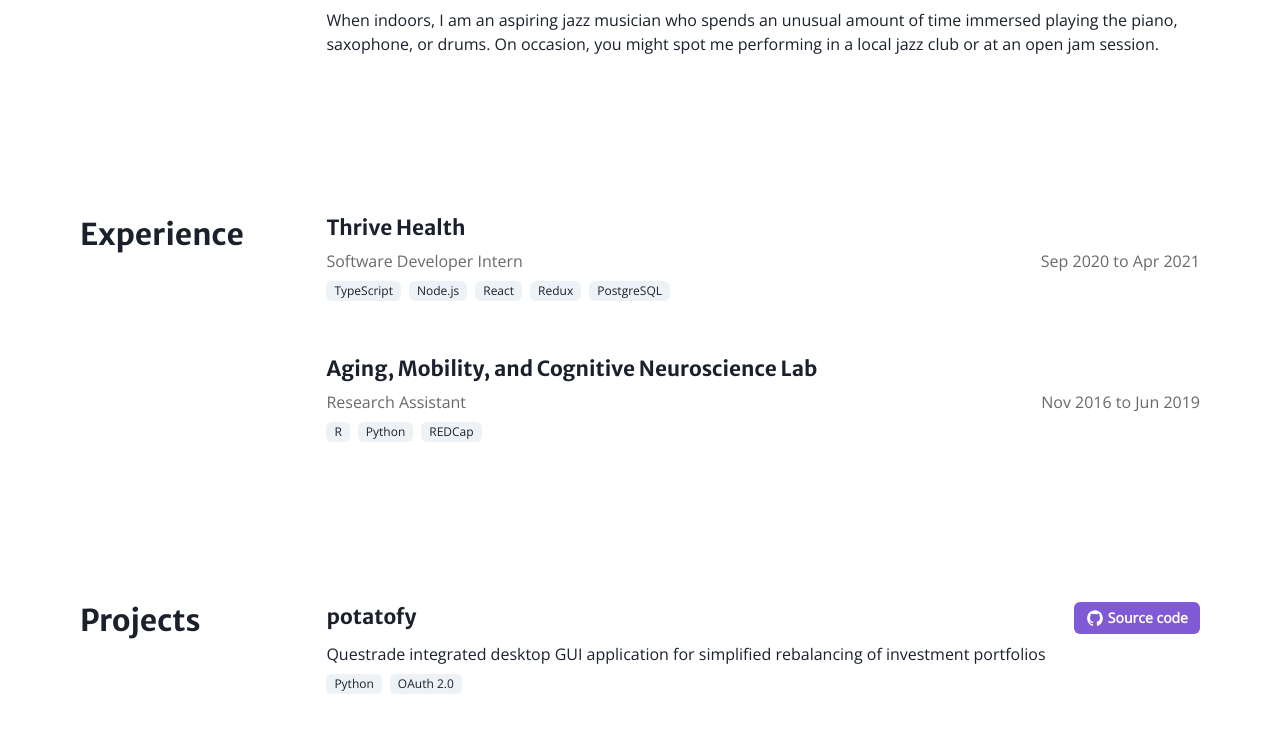
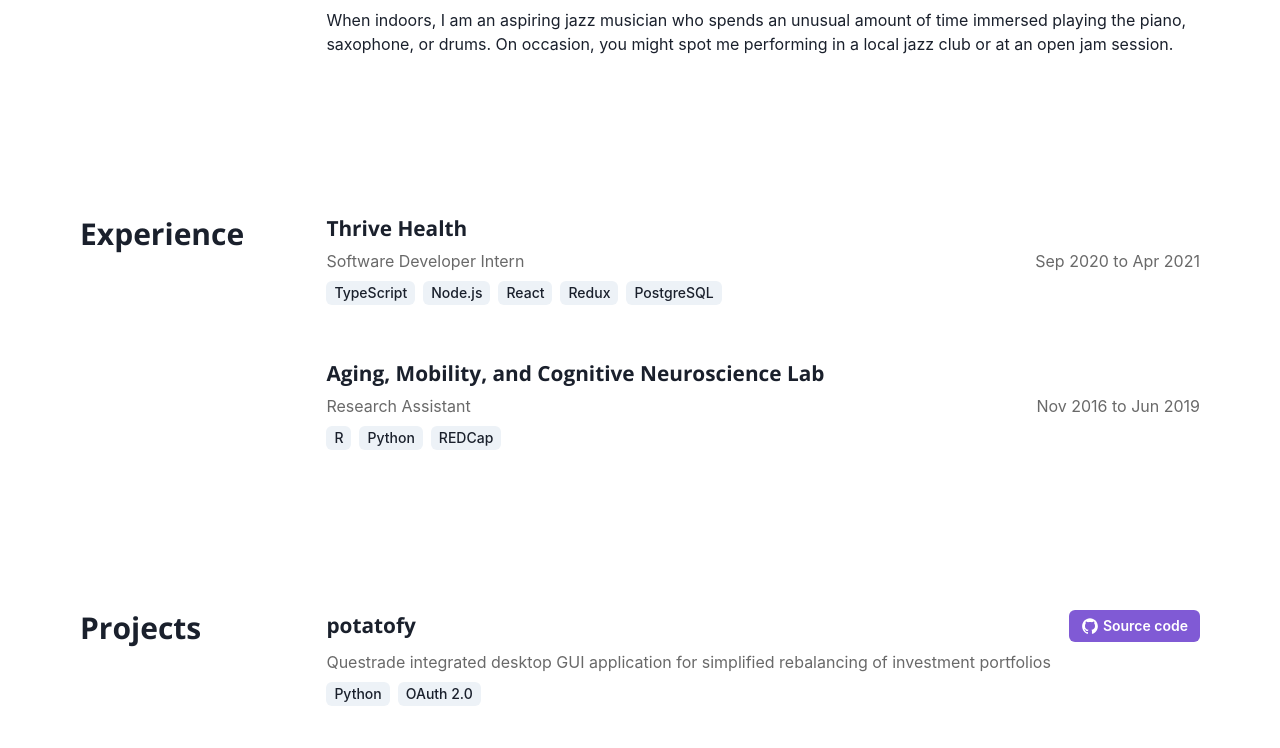
Before and after one commit to patchan/patchan.dev, a Next.js app: page / in a window 1280 px wide. Shown: the part 702-1450 px from the top of the page. Built offline with nearby package versions, Linux system fonts and the light colour scheme.

Commit message:
use open sans for headers only

```diff
--- a/components/Position.tsx
+++ b/components/Position.tsx
@@ -14,7 +14,7 @@ const Position: React.FC<PositionProps> = ({ company, link, title, dates, tech }
 
   return (
     <Stack w='100%'>
-      <Heading as='h3' fontSize='1.3em' fontFamily='Merriweather Sans'>
+      <Heading as='h3' fontSize='1.3em' fontFamily='Open Sans'>
         <Link href={link}>
           {company}
         </Link>
@@ -26,7 +26,7 @@ const Position: React.FC<PositionProps> = ({ company, link, title, dates, tech }
       </Stack>
 
       <Stack aria-label='technologies used' direction='row' wrap='wrap'>
-        {tech?.map((tag) => <Tag key={tag} size='sm'>{tag}</Tag>)}
+        {tech?.map((tag) => <Tag key={tag}>{tag}</Tag>)}
       </Stack>
     </Stack>
   );
--- a/components/Project.tsx
+++ b/components/Project.tsx
@@ -1,5 +1,5 @@
 import React from 'react'
-import { Button, Heading, Spacer, Stack, Tag, Text } from '@chakra-ui/react'
+import { Button, Heading, Spacer, Stack, Tag, Text, useTheme } from '@chakra-ui/react'
 import { IoLogoGithub } from 'react-icons/io';
 
 type ProjectProps = {
@@ -10,10 +10,12 @@ type ProjectProps = {
 }
 
 const Project: React.FC<ProjectProps> = ({ title, link, tech, description }) => {
+  const theme = useTheme();
+
   return (
     <Stack w='100%'>
       <Stack direction='row' align='center'>
-        <Heading as='h3' fontSize='1.3em' fontFamily='Merriweather Sans'>{title}</Heading>
+        <Heading as='h3' fontSize='1.3em' fontFamily='Open Sans'>{title}</Heading>
         <Spacer />
         <Button
           as='a'
@@ -26,9 +28,9 @@ const Project: React.FC<ProjectProps> = ({ title, link, tech, description }) =>
           Source code
         </Button>
       </Stack>
-      <Text>{description}</Text>
+      <Text color={theme.colors.text.secondary}>{description}</Text>
       <Stack aria-label='technologies used' direction='row' wrap='wrap'>
-        {tech?.map((tag) => <Tag key={tag} size='sm'>{tag}</Tag>)}
+        {tech?.map((tag) => <Tag key={tag}>{tag}</Tag>)}
       </Stack>
     </Stack>
   );
--- a/components/layouts/About.tsx
+++ b/components/layouts/About.tsx
@@ -11,7 +11,7 @@ const About: React.FC<AboutProps> = ({ children }) => {
     <SubSection id='about'>
       <Flex justify='flex-start' wrap='wrap'>
         <Box w={{ base: '250px', md: '200px', lg: '22%' }} minw='200px' h='100%' align='left' py={5}>
-          <Heading size='lg' fontFamily='Merriweather Sans'>About Me</Heading>
+          <Heading size='lg' fontFamily='Open Sans'>About Me</Heading>
         </Box>
         <Center w={{ base: '100%', md: '70%', lg: '78%'}} h='100%' py={5}>
           <Stack>
--- a/components/layouts/Experience.tsx
+++ b/components/layouts/Experience.tsx
@@ -11,7 +11,7 @@ const Experience: React.FC<ExperienceProps> = ({ children }) => {
     <SubSection id='experience'>
       <Flex justify='flex-start' wrap='wrap'>
         <Box w={{ base: '250px', md: '200px', lg: '22%' }} minW='200px' h='100%' align='left' py={5}>
-          <Heading size='lg' fontFamily='Merriweather Sans'>Experience</Heading>
+          <Heading size='lg' fontFamily='Open Sans'>Experience</Heading>
         </Box>
         <Box w={{ base: '100%', md: '70%', lg: '78%'}} h='100%' py={5}>
           <Stack align='start' spacing={14}>
--- a/components/layouts/Profile.tsx
+++ b/components/layouts/Profile.tsx
@@ -26,7 +26,7 @@ const Profile: React.FC<ProfileProps> = ({ profileImage, name, description, cont
         </Box>
         <Box w={{ base: '100%', md: '70%'}} h='100%' py={10}>
           <Flex direction='column'>
-            <Heading as='h1' size='4xl' fontFamily='Merriweather Sans'>
+            <Heading as='h1' size='4xl' fontFamily='Open Sans'>
               {name}
             </Heading>
             <Text fontSize='xl' color={theme.colors.text.secondary}>
--- a/components/layouts/Projects.tsx
+++ b/components/layouts/Projects.tsx
@@ -11,7 +11,7 @@ const Projects: React.FC<ProjectsProps> = ({ children }) => {
     <SubSection id='projects'>
       <Flex justify='flex-start' wrap='wrap'>
         <Box w={{ base: '250px', md: '200px', lg: '22%' }} minW='200px' h='100%' align='left' py={5}>
-          <Heading size='lg' fontFamily='Merriweather Sans'>Projects</Heading>
+          <Heading size='lg' fontFamily='Open Sans'>Projects</Heading>
         </Box>
         <Box w={{ base: '100%', md: '70%', lg: '78%'}} h='100%' py={5}>
           <Stack align='start' spacing={14}>
--- a/pages/_app.tsx
+++ b/pages/_app.tsx
@@ -11,12 +11,7 @@ const theme = extendTheme({
       secondary: '#696969'
     }
   },
-  fonts: {
-    header: 'Merriweather Sans',
-    body: 'Open Sans',
-    mono: 'Menlo'
-  },
-})
+});
 
 function App({ Component, pageProps }: AppProps) {
   return (
--- a/pages/_document.tsx
+++ b/pages/_document.tsx
@@ -16,8 +16,7 @@ class MyDocument extends Document {
           <link rel='icon' type='image/png' sizes='16x16' href='/favicon-16x16.png' />
           <link rel='manifest' href='/site.webmanifest' />
           <link rel='preconnect' href='https://fonts.gstatic.com' />
-          <link href='https://fonts.googleapis.com/css2?family=Open+Sans&display=swap' rel='stylesheet' />
-          <link href="https://fonts.googleapis.com/css2?family=Merriweather+Sans:wght@700&family=Merriweather:wght@400;900&display=swap" rel="stylesheet" />
+          <link href='https://fonts.googleapis.com/css2?family=Open+Sans:wght@700&display=swap' rel='stylesheet' />
         </Head>
         <body>
           <Main />
```
